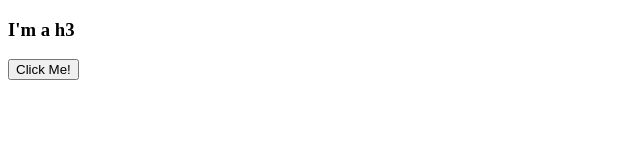
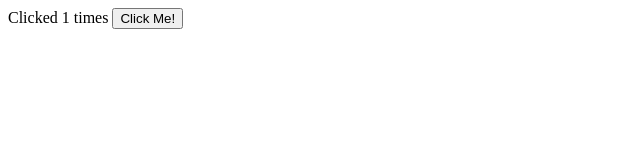
Before and after one commit to joonsooan/react-for-beginners, a plain HTML site: page vanilla.html in a window 1280 px wide. Both pictures are taken after a click on the button "Click Me!". Shown: the whole page, without its empty margins (0-640 px from the left). Drawn offline with nearby package versions, Linux system fonts and the light colour scheme.

Commit message:
Update vanilla.html

```diff
--- a/vanilla.html
+++ b/vanilla.html
@@ -7,26 +7,18 @@
     <title>Document</title>
   </head>
   <body>
-    <div id="root"></div>
+    <span>Clicked 0 times</span>
+    <button id="btn">Click Me!</button>
   </body>
-  <script src="https://unpkg.com/react@17.0.2/umd/react.production.min.js"></script>
-  <script src="https://unpkg.com/react-dom@17.0.2/umd/react-dom.production.min.js"></script>
   <script>
-    const h3 = React.createElement(
-      "h3",
-      {
-        onMouseEnter: () => console.log("Mouse Enter"),
-      },
-      "I'm a h3"
-    );
-    const btn = React.createElement(
-      "button",
-      {
-        onClick: () => console.log("I'm Clicked"),
-      },
-      "Click Me!"
-    );
-    const container = React.createElement("div", null, [h3, btn]);
-    ReactDOM.render(container, root);
+    let counter = 0;
+    const button = document.getElementById("btn");
+    const span = document.querySelector("span");
+
+    function handleClick() {
+      counter += 1;
+      span.innerText = `Clicked ${counter} times`;
+    }
+    button.addEventListener("click", handleClick);
   </script>
 </html>
```
